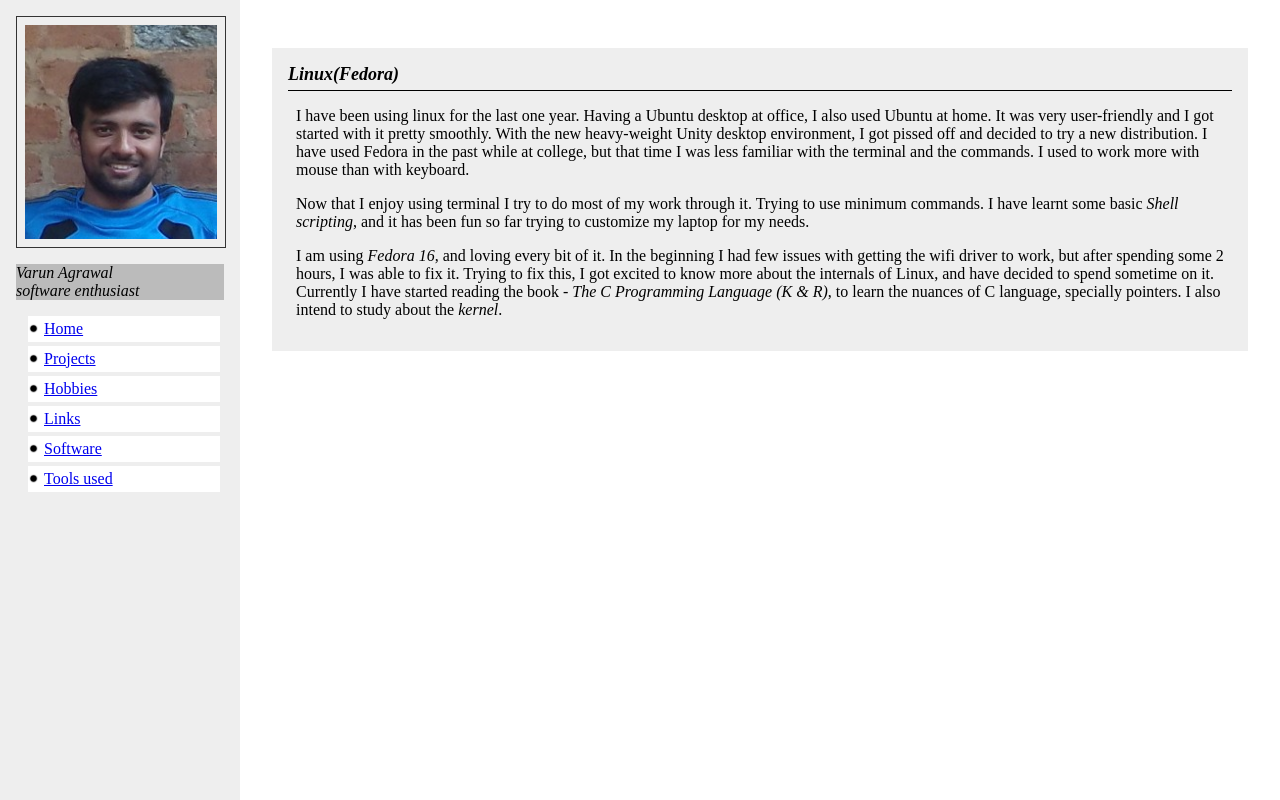
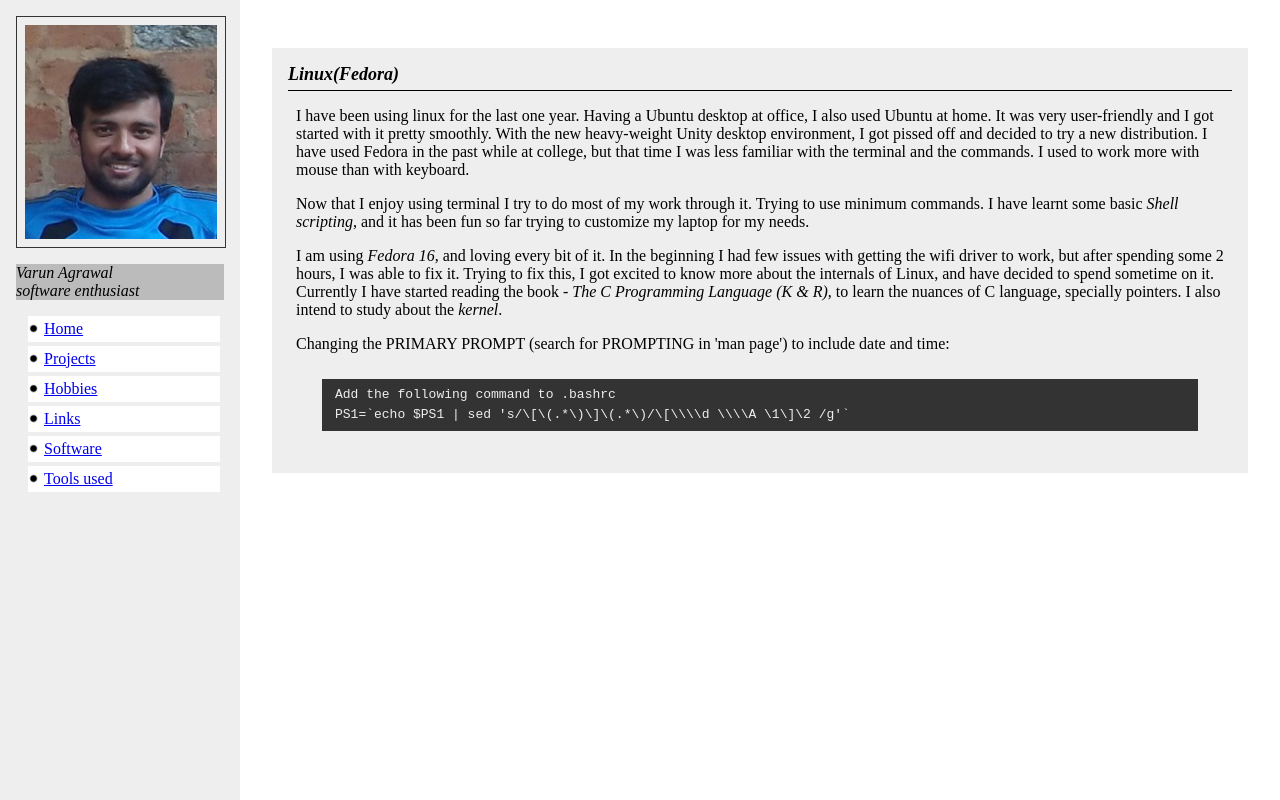
Before and after one commit to varun729/varun729.github.com, a plain HTML site: page content/tools/fedora.html in a window 1280 px wide. Drawn offline with Linux system fonts and the light colour scheme.

Commit message:
added the PROMPTING info on the Fedora page #11

```diff
--- a/content/tools/fedora.html
+++ b/content/tools/fedora.html
@@ -44,6 +44,13 @@ Now that I enjoy using terminal I try to do most of my work through it. Trying t
 </p>
 <p>I am using <em>Fedora 16</em>, and loving every bit of it. In the beginning I had few issues with getting the wifi driver to work, but after spending some 2 hours, I was able to fix it. Trying to fix this, I got excited to know more about the internals of Linux, and have decided to spend sometime on it. Currently I have started reading the book - <em>The C Programming Language (K & R)</em>, to learn the nuances of C language, specially pointers. I also intend to study about the <em>kernel</em>.
 </p>
+<p>
+Changing the PRIMARY PROMPT (search for PROMPTING in 'man page') to include date and time:
+<pre class="asis">
+Add the following command to .bashrc
+PS1=`echo $PS1 | sed 's/\[\(.*\)\]\(.*\)/\[\\\\d \\\\A \1\]\2 /g'`
+</pre>
+</p>
 </div>
 </div>
 <!-- ITEM1 over -->
```
